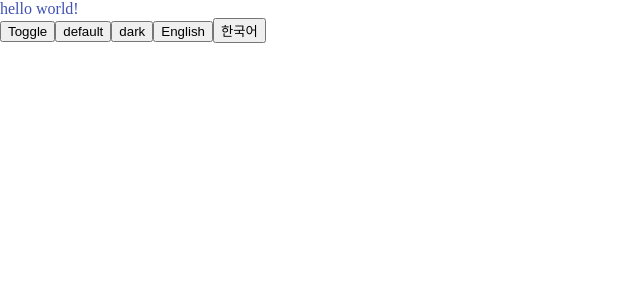
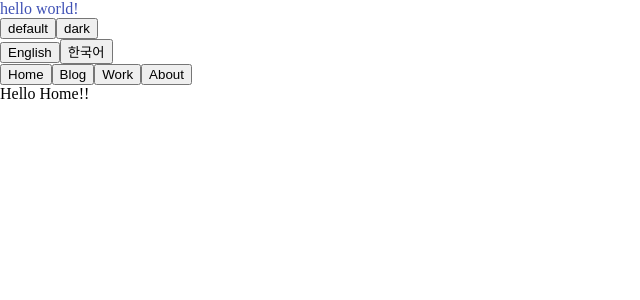
Before and after one commit to Johnyworld/johnyworld2021, a React (Create React App) app in the folder client/: page / in a window 1280 px wide. Shown: the top 300 px of the page, without its empty margins (0-640 px from the left). Built offline with nearby package versions, Linux system fonts and the light colour scheme.

Commit message:
Add page routes

```diff
--- a/client/src/App.tsx
+++ b/client/src/App.tsx
@@ -1,20 +1,20 @@
 import React, { useState } from 'react';
-import styled, { DefaultTheme, StyledComponent, ThemeProvider } from 'styled-components';
-// import { BrowserRouter, Switch, Route } from 'react-router-dom';
+import { BrowserRouter, Switch, Route, Link } from 'react-router-dom';
 import { useTranslation } from 'react-i18next';
+import styled, { ThemeProvider } from 'styled-components';
 import { Languages, languages } from './Locales/i18n';
 import GlobalStyles from './Theme/GlobalStyles';
 import { defaultTheme, darkTheme } from './Theme/Theme';
+import routes from './routes';
+import Home from './Components/Pages/Home';
+import About from './Components/Pages/About';
+import Admin from './Components/Pages/Admin';
+import Blog from './Components/Pages/Blog';
+import Work from './Components/Pages/Work';
+import NotFound from './Components/Pages/NotFound';
 
-interface TextInterface {
-  disabled: boolean;
-}
-
-const Text:StyledComponent<'p', DefaultTheme, TextInterface, never> = styled.p`
-  ${(props: TextInterface) => props.disabled
-    ? 'color: lightgray;'
-    : 'color: var(--color__primary);'
-  };
+const Text = styled.p`
+  color: var(--color__primary);
 `;
 
 const themes = {
@@ -30,8 +30,6 @@ function App() {
 
   const { t, i18n } = useTranslation();
 
-  const [ disabled, setDisabled ] = useState(false);
-
   const [ theme, setTheme ] = useState<Theme>('default');
 
   const handleChangeLanguage = (lang: Languages) => {
@@ -41,25 +39,46 @@ function App() {
   return (
     <ThemeProvider theme={themes[theme]}>
       <GlobalStyles />
-      <Text disabled={disabled} >{t('hello')}</Text>
-      <button onClick={() => setDisabled(!disabled)}>Toggle</button>
+      <Text>{t('hello')}</Text>
 
+      <div>
         { keysOfThemes.map(theme=> (
           <button key={theme} onClick={() => setTheme(theme)}>{theme}</button>
         ))}
+      </div>
 
+      <div>
         { languages.map(lang=> (
           <button key={lang} onClick={() => handleChangeLanguage(lang)}>{t(`language_${lang}`)}</button>
         ))}
+      </div>
+
+      <BrowserRouter>
+        <div>
+          <Link to={routes.home}>
+            <button>Home</button>
+          </Link>
+          <Link to={routes.blog}>
+            <button>Blog</button>
+          </Link>
+          <Link to={routes.work}>
+            <button>Work</button>
+          </Link>
+          <Link to={routes.about}>
+            <button>About</button>
+          </Link>
+        </div>
+        <Switch>
+          <Route exact path={routes.home} component={Home} />
+          <Route path={routes.blog} component={Blog} />
+          <Route path={routes.work} component={Work} />
+          <Route path={routes.about} component={About} />
+          <Route path={routes.admin} component={Admin} />
+          <Route path='*' component={NotFound} />
+        </Switch>
+      </BrowserRouter>
     </ThemeProvider>
 
-
-    // <BrowserRouter>
-    //   <Switch>
-    //     <Route exact path='/' render={() => <p>{t('hello')}</p>} />
-    //     <Route path='/test' render={() => <p>Test</p>} />
-    //   </Switch>
-    // </BrowserRouter>
   );
 }
 
--- /dev/null
+++ b/client/src/Components/Pages/About.tsx
@@ -0,0 +1,18 @@
+import React, { useState } from 'react';
+import styled from 'styled-components';
+
+const Container = styled.div`
+`;
+
+interface Props {
+};
+
+const About: React.FC<Props> = () => {
+  return (
+    <Container>
+      Hello About
+    </Container>
+  )
+}
+
+export default About;
--- /dev/null
+++ b/client/src/Components/Pages/Admin.tsx
@@ -0,0 +1,18 @@
+import React, { useState } from 'react';
+import styled from 'styled-components';
+
+const Container = styled.div`
+`;
+
+interface Props {
+};
+
+const Admin: React.FC<Props> = () => {
+  return (
+    <Container>
+      Hello Admin
+    </Container>
+  )
+}
+
+export default Admin;
--- /dev/null
+++ b/client/src/Components/Pages/Blog.tsx
@@ -0,0 +1,18 @@
+import React, { useState } from 'react';
+import styled from 'styled-components';
+
+const Container = styled.div`
+`;
+
+interface Props {
+};
+
+const Blog: React.FC<Props> = () => {
+  return (
+    <Container>
+      Hello Blog
+    </Container>
+  )
+}
+
+export default Blog;
--- /dev/null
+++ b/client/src/Components/Pages/Home.tsx
@@ -0,0 +1,18 @@
+import React, { useState } from 'react';
+import styled from 'styled-components';
+
+const Container = styled.div`
+`;
+
+interface Props {
+};
+
+const Home: React.FC<Props> = () => {
+  return (
+    <Container>
+      Hello Home!!
+    </Container>
+  )
+}
+
+export default Home;
--- /dev/null
+++ b/client/src/Components/Pages/NotFound.tsx
@@ -0,0 +1,18 @@
+import React, { useState } from 'react';
+import styled from 'styled-components';
+
+const Container = styled.div`
+`;
+
+interface Props {
+};
+
+const NotFound: React.FC<Props> = () => {
+  return (
+    <Container>
+      Hello NotFound
+    </Container>
+  )
+}
+
+export default NotFound;
--- /dev/null
+++ b/client/src/Components/Pages/Work.tsx
@@ -0,0 +1,18 @@
+import React, { useState } from 'react';
+import styled from 'styled-components';
+
+const Container = styled.div`
+`;
+
+interface Props {
+};
+
+const Work: React.FC<Props> = () => {
+  return (
+    <Container>
+      Hello Work
+    </Container>
+  )
+}
+
+export default Work;
--- /dev/null
+++ b/client/src/routes.ts
@@ -0,0 +1,16 @@
+const HOME = '/';
+const BLOG = '/blog';
+const WORK = '/work';
+const ABOUT = '/about';
+const ADMIN = '/admin';
+const ID = '/:id';
+
+export default {
+  home: HOME,
+  blog: BLOG,
+  blog_id: BLOG + ID,
+  work: WORK,
+  work_id: WORK + ID,
+  about: ABOUT,
+  admin: ADMIN,
+}
```
Lines whose indentation alone changed are shown as unchanged.
